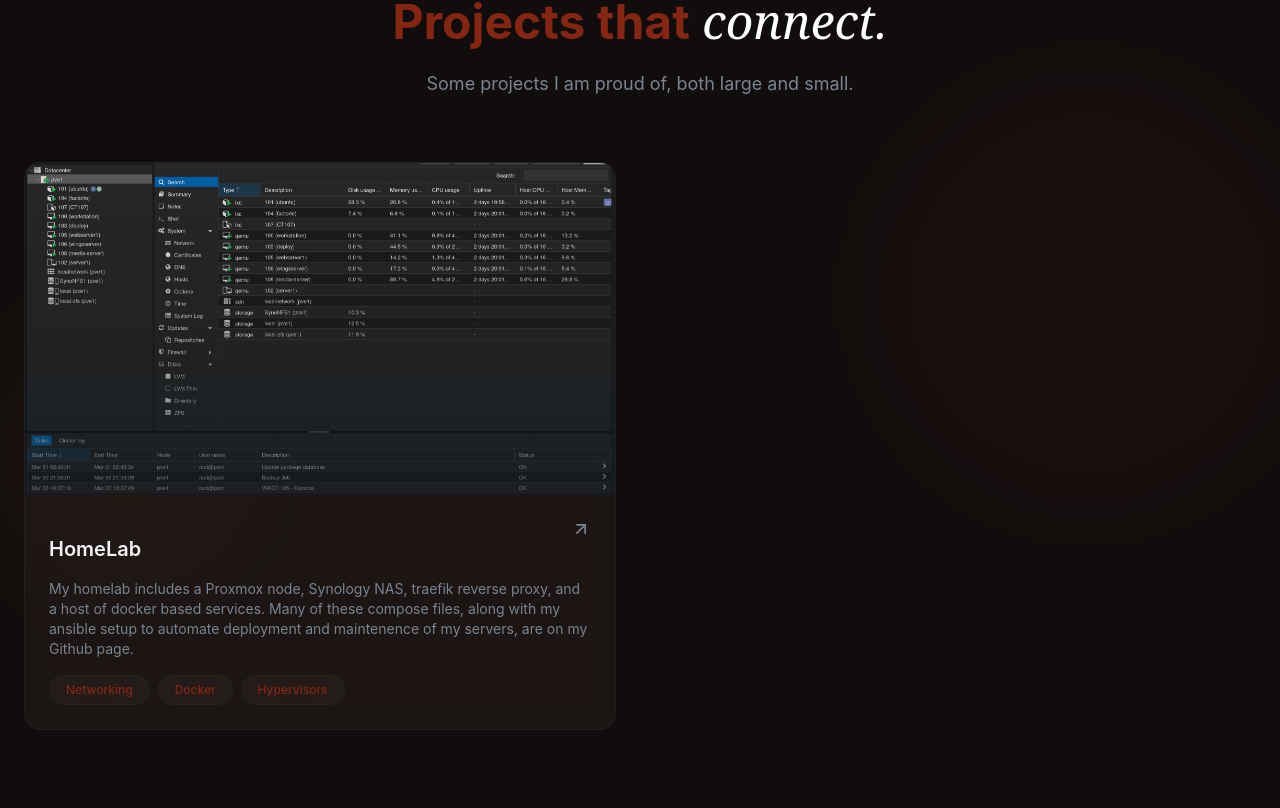
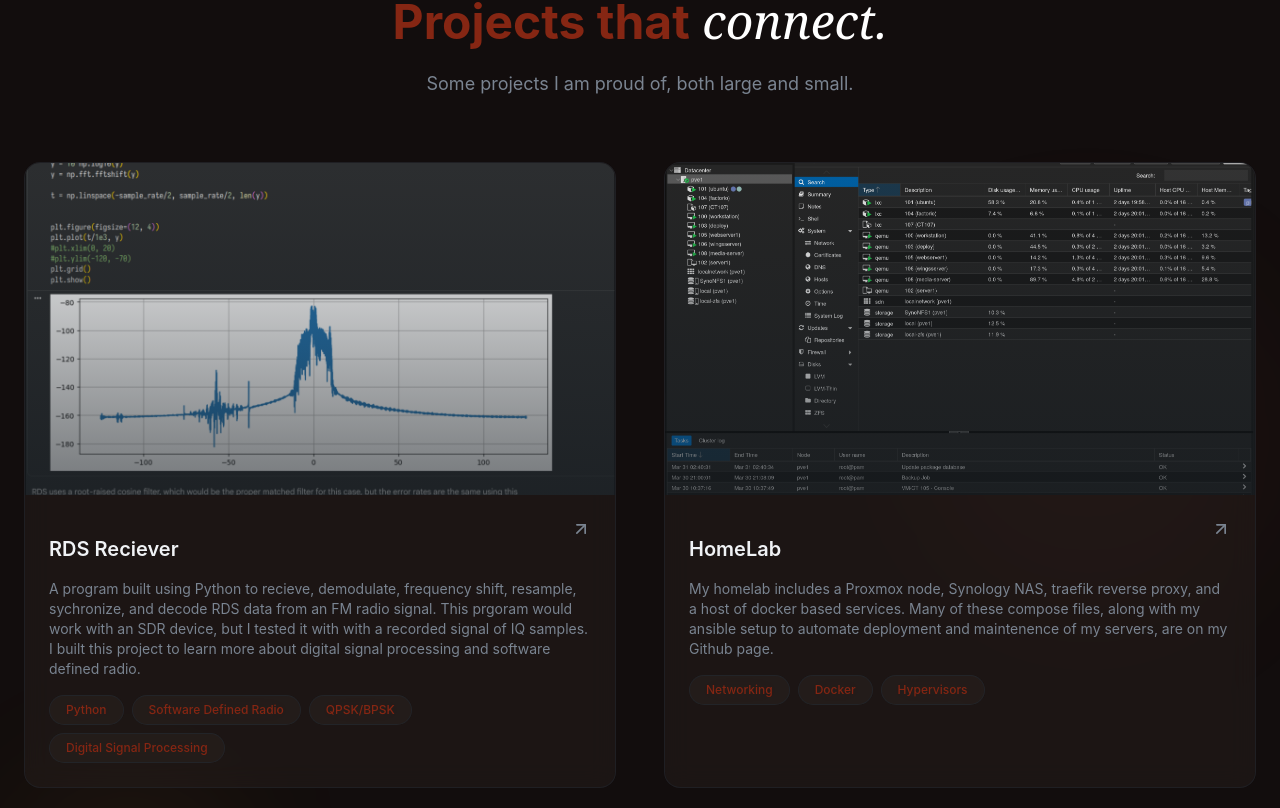
Before and after one commit to Erik-Serbicki/portfolio-website, a React (Vite) app: page / in a window 1280 px wide. Shown: the part 1989-2797 px from the top of the page. Built offline with nearby package versions, Linux system fonts and the light colour scheme.

Commit message:
added more projects

```diff
--- a/src/sections/Projects.tsx
+++ b/src/sections/Projects.tsx
@@ -1,10 +1,25 @@
 import { ArrowUpRight } from "lucide-react"
 import project1 from "@/assets/projects/project1.png"
+import project2 from "@/assets/projects/project2.png"
 
 const projects = [
     {
+        title: "RDS Reciever",
+        description: "A program built using Python to recieve, demodulate, frequency shift, resample, sychronize, and decode RDS data from an FM radio signal. This prgoram would work with an SDR device, but I tested it with with a recorded signal of IQ samples. I built this project to learn more about digital signal processing and software defined radio.",
+        image: project2,
+        tags: ["Python", "Software Defined Radio", "QPSK/BPSK", "Digital Signal Processing"],
+        link: "https://github.com/Erik-Serbicki",
+    },
+    {
         title: "HomeLab",
         description: "My homelab includes a Proxmox node, Synology NAS, traefik reverse proxy, and a host of docker based services. Many of these compose files, along with my ansible setup to automate deployment and maintenence of my servers, are on my Github page.",
+        image: project1,
+        tags: ["Networking", "Docker", "Hypervisors"],
+        link: "https://github.com/Erik-Serbicki",
+    },
+    {
+        title: "NoteForm",
+        description: "",
         image: project1,
         tags: ["Networking", "Docker", "Hypervisors"],
         link: "https://github.com/Erik-Serbicki",
```
Also changed, not shown: src/assets/projects/project2.png (added).
